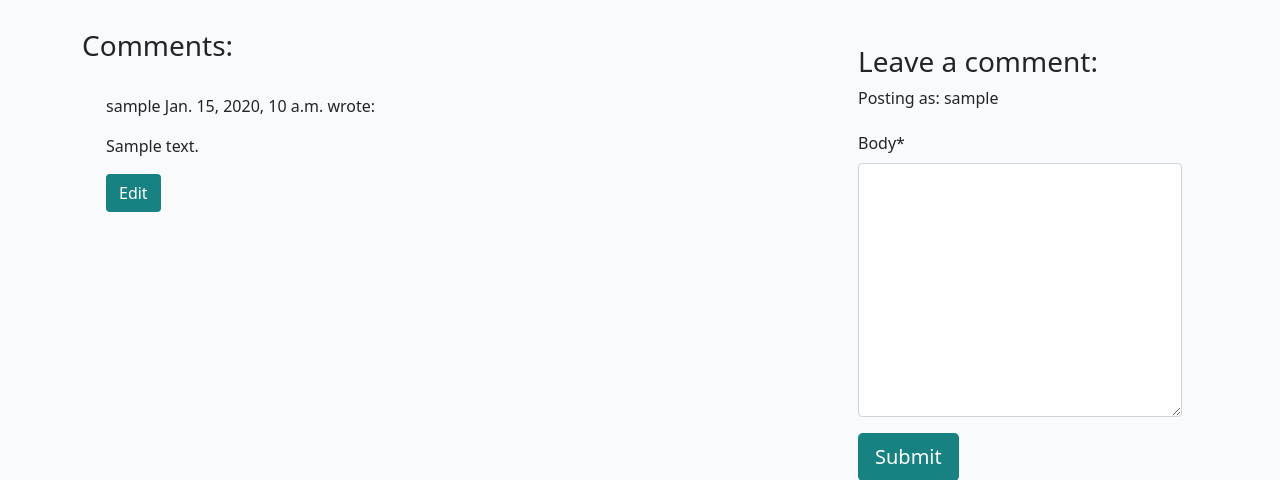
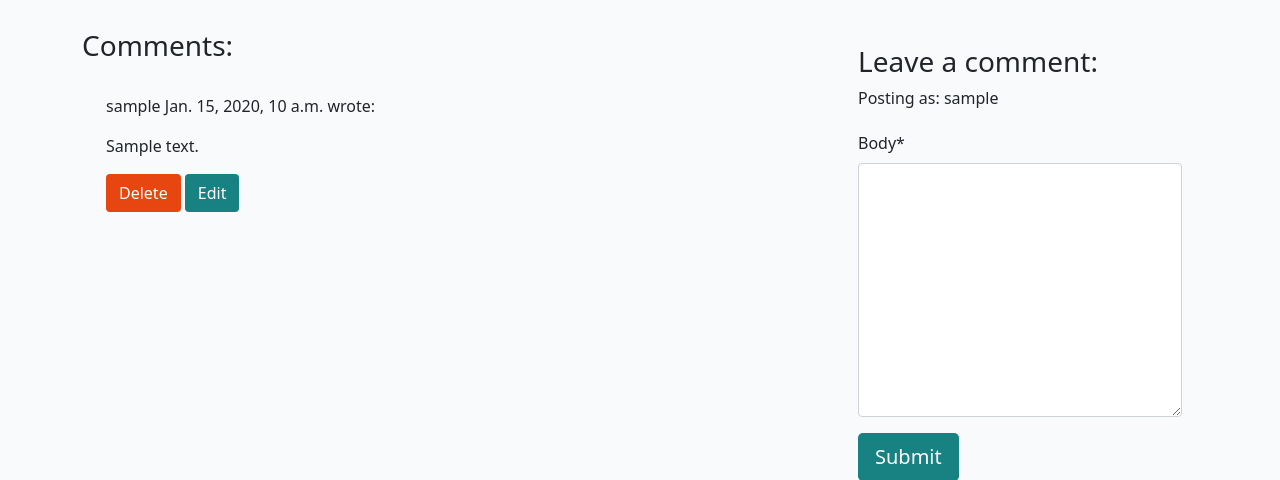
Before and after one commit to JaySinna/sports-news-site, a Django app: a page that uses blog/templates/blog/post_detail.html in a window 1280 px wide. Shown: the part 544-1024 px from the top of the page. Run offline with Django 4.2, Linux system fonts and the light colour scheme; a user stored in the database is signed in; tables that the repository leaves empty hold one stand-in row (values such as "Sample post"); some libraries are stand-ins or nearby versions.

Commit message:
Add delete button above edit button in post detail html file

```diff
--- a/blog/templates/blog/post_detail.html
+++ b/blog/templates/blog/post_detail.html
@@ -68,6 +68,8 @@
           </p>
           {% endif %}
             {% if user.is_authenticated and comment.author == user %}
+            <button class="btn btn-delete"
+                comment_id="{{ comment.id }}">Delete</button>
             <button class="btn btn-edit"
                 comment_id="{{ comment.id }}">Edit</button>
             {% endif %}
```
